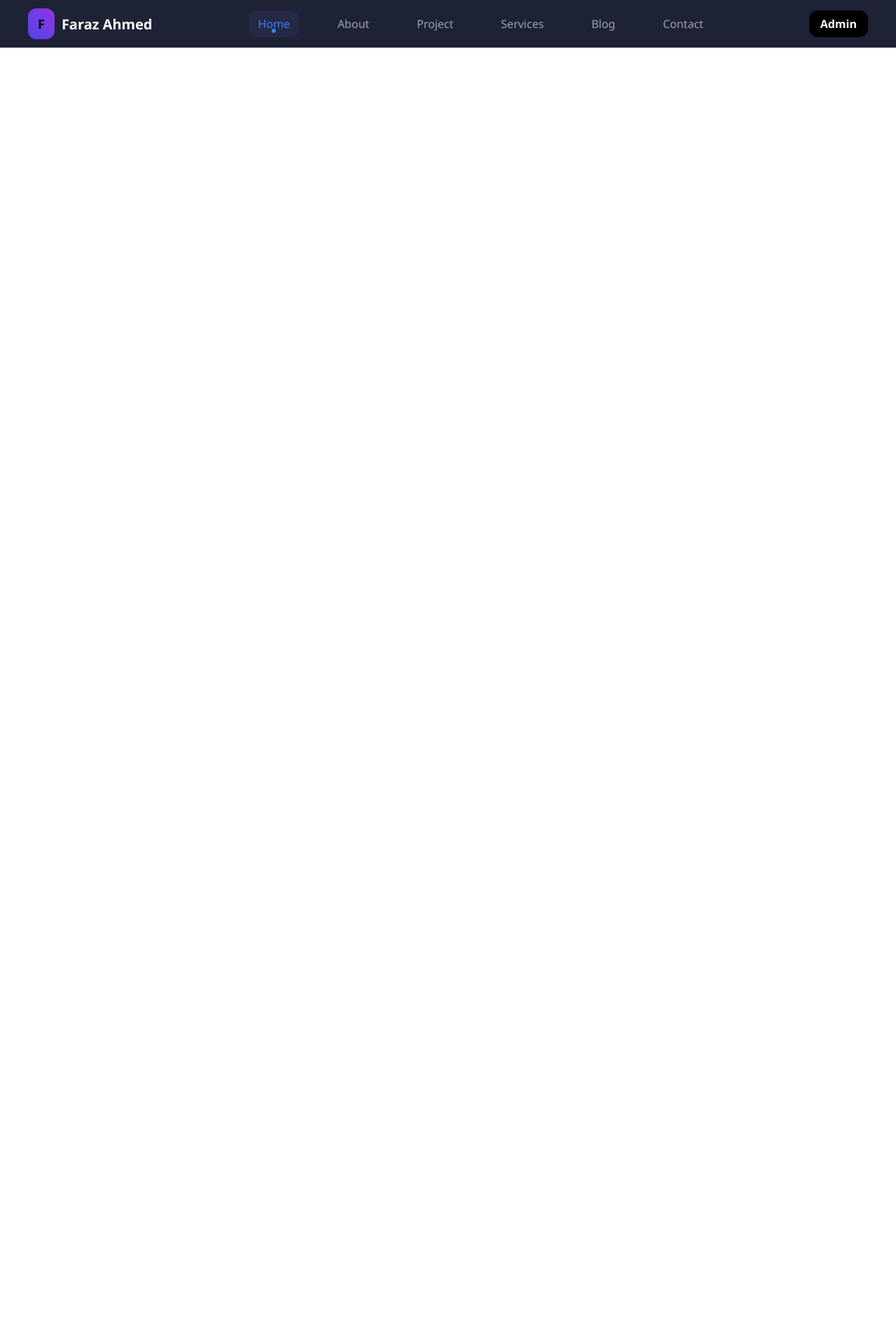
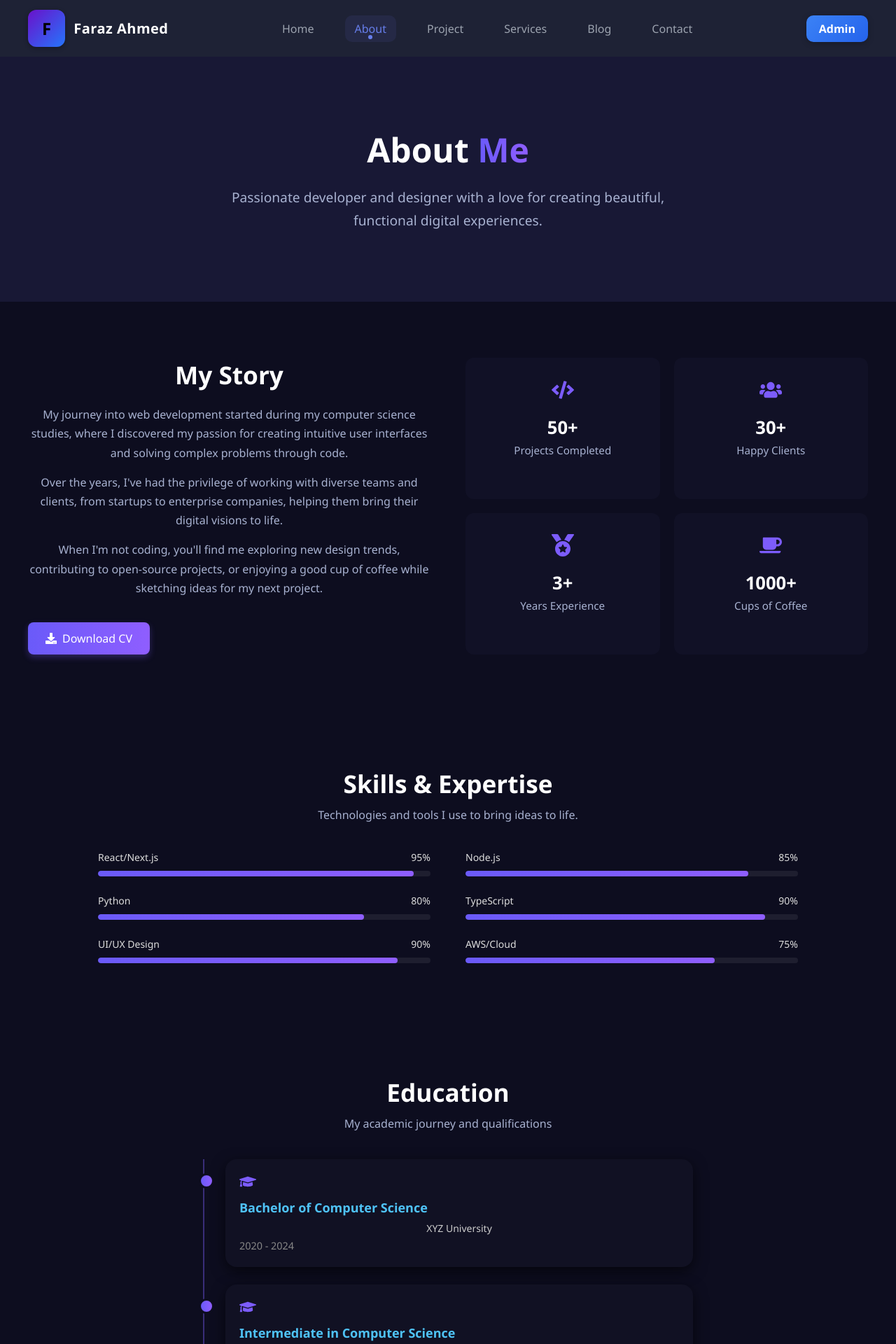
Before and after one commit to FarazAhmed1234/Portfolio, a React (Create React App) app: page /about in a window 1280 px wide. Shown: the top 1920 px of the page at 70% size. Before the commit the page ends 800 px from the top, so only its background shows below. Built offline with nearby package versions, Linux system fonts and the light colour scheme.

Commit message:
portfolio

```diff
--- a/src/Pages/About.css
+++ b/src/Pages/About.css
@@ -1,18 +1,310 @@
+/* ---------------- General Reset ---------------- */
+* {
+  margin: 0;
+  padding: 0;
+  box-sizing: border-box;
+  font-family: "Segoe UI", Tahoma, Geneva, Verdana, sans-serif;
+}
+
+/* ================= About Section ================= */
 .about-section {
-  background: white;
+  background: #181835;
+  text-align: center;
+  padding: 100px 20px;
+  color: white;
+}
+
+.about-title {
+  font-size: 3rem;
+  font-weight: bold;
+  margin-bottom: 20px;
+}
+
+.about-title span {
+  background: linear-gradient(90deg, #6a5af9, #8f5eff);
+  -webkit-background-clip: text;
+  -webkit-text-fill-color: transparent;
+}
+
+.about-text {
+  font-size: 1.2rem;
+  max-width: 700px;
+  margin: 0 auto;
+  line-height: 1.7;
+  color: #a8b2d1;
+}
+
+/* ================= My Story Section ================= */
+.story-section {
+  background: #0d0d1f;
+  color: white;
+  padding: 80px 20px;
+}
+
+.story-container {
+  display: flex;
+  justify-content: space-between;
+  align-items: flex-start;
+  gap: 50px;
+  max-width: 1200px;
+  margin: auto;
+  flex-wrap: wrap;
+}
+
+.story-text {
+  flex: 1;
+  min-width: 300px;
+}
+
+.story-title {
+  font-size: 2.2rem;
+  font-weight: bold;
+  margin-bottom: 20px;
+}
+
+.story-text p {
+  font-size: 1rem;
+  line-height: 1.7;
+  color: #a8b2d1;
+  margin-bottom: 15px;
+}
+
+/* Download CV Button */
+.download-btn {
+  margin-top: 20px;
+  padding: 12px 25px;
+  font-size: 1rem;
+  font-weight: 500;
+  background: linear-gradient(90deg, #6a5af9, #8f5eff);
+  border: none;
+  border-radius: 8px;
+  cursor: pointer;
+  color: white;
+  display: inline-flex;
+  align-items: center;
+  gap: 8px;
+  transition: 0.3s;
+  box-shadow: 0px 4px 10px rgba(122, 92, 252, 0.3);
+}
+
+.download-btn:hover {
+  opacity: 0.9;
+  transform: translateY(-2px);
+  box-shadow: 0px 6px 14px rgba(122, 92, 252, 0.5);
+}
+
+/* Story Stats */
+.story-stats {
+  flex: 1;
+  min-width: 280px;
+  display: grid;
+  grid-template-columns: repeat(2, 1fr);
+  gap: 20px;
+}
+
+.stat-card {
+  background: #111126;
+  padding: 30px 20px;
+  border-radius: 12px;
+  text-align: center;
+  transition: 0.3s;
+}
+
+.stat-card:hover {
+  transform: translateY(-6px);
+  background: #181832;
+}
+
+.stat-icon {
+  font-size: 2rem;
+  color: #7c5cfc;
+  margin-bottom: 15px;
+}
+
+.stat-card h3 {
+  font-size: 1.6rem;
+  font-weight: bold;
+}
+
+.stat-card p {
+  font-size: 0.95rem;
+  color: #a8b2d1;
+  margin-top: 5px;
+}
+
+/* ================= Skills Section ================= */
+.skills-section {
+  background: #0d0d1f;
+  color: white;
+  padding: 80px 20px;
   text-align: center;
 }
 
-.about-section p {
-  max-width: 700px;
-  margin: 10px auto;
-  line-height: 1.6;
+.skills-title {
+  font-size: 2.2rem;
+  font-weight: bold;
+  margin-bottom: 10px;
 }
 
-.about-details {
-  margin-top: 20px;
+.skills-subtitle {
   font-size: 1rem;
+  color: #a8b2d1;
+  margin-bottom: 40px;
 }
-.about-details p {
-  margin: 8px 0;
+
+.skills-container {
+  display: grid;
+  grid-template-columns: repeat(2, 1fr);
+  gap: 25px 50px;
+  max-width: 1000px;
+  margin: 0 auto;
+  text-align: left;
 }
+
+.skill-header {
+  display: flex;
+  justify-content: space-between;
+  margin-bottom: 6px;
+  font-size: 0.95rem;
+  font-weight: 500;
+}
+
+.progress-bar {
+  height: 8px;
+  background: #1e1e2f;
+  border-radius: 6px;
+  overflow: hidden;
+}
+
+.progress-fill {
+  height: 100%;
+  background: linear-gradient(90deg, #6a5af9, #8f5eff);
+  border-radius: 6px;
+  transition: width 1s ease-in-out;
+}
+
+/* ================= Education Section ================= */
+.education-section {
+  background: #0d0d1f;
+  padding: 80px 20px;
+  color: white;
+  text-align: center;
+}
+
+.education-title {
+  font-size: 2.2rem;
+  font-weight: bold;
+  margin-bottom: 10px;
+}
+
+.edu-subtitle {
+  font-size: 1rem;
+  color: #a8b2d1;
+  margin-bottom: 40px;
+}
+
+.education-container {
+  display: flex;
+  flex-direction: column;
+  gap: 25px;
+  max-width: 700px;
+  margin: auto;
+  position: relative;
+  padding-left: 30px;
+  border-left: 2px solid rgba(124, 92, 252, 0.4);
+}
+
+.education-card {
+  position: relative;
+  padding: 20px 25px;
+  background: #111126;
+  border-radius: 12px;
+  text-align: left;
+  transition: 0.3s;
+}
+
+.education-card:hover {
+  transform: translateY(-6px);
+  background: #181832;
+}
+
+.education-card::before {
+  content: "";
+  position: absolute;
+  left: -38px;
+  top: 20px;
+  width: 16px;
+  height: 16px;
+  background: linear-gradient(90deg, #6a5af9, #8f5eff);
+  border-radius: 50%;
+  border: 3px solid #0d0d1f;
+}
+
+.edu-icon {
+  font-size: 1.5rem;
+  color: #7c5cfc;
+  margin-bottom: 8px;
+}
+
+.education-card h3 {
+  font-size: 1.2rem;
+  font-weight: bold;
+  margin-bottom: 5px;
+}
+
+.education-card p {
+  color: #a8b2d1;
+  margin-bottom: 3px;
+}
+
+.education-card span {
+  font-size: 0.9rem;
+  color: #888;
+}
+
+/* ================= Responsive Design ================= */
+@media (max-width: 992px) {
+  .story-container {
+    flex-direction: column;
+    text-align: center;
+    gap: 30px;
+  }
+
+  .story-text {
+    text-align: center;
+  }
+
+  .story-stats {
+    grid-template-columns: 1fr 1fr;
+  }
+
+  .skills-container {
+    grid-template-columns: 1fr;
+  }
+}
+
+@media (max-width: 576px) {
+  .about-title {
+    font-size: 2.2rem;
+  }
+
+  .story-title,
+  .skills-title,
+  .education-title {
+    font-size: 1.8rem;
+  }
+
+  .stat-card {
+    padding: 20px 15px;
+  }
+
+  .education-container {
+    padding-left: 15px;
+  }
+
+  .education-card::before {
+    left: -28px;
+    width: 12px;
+    height: 12px;
+  }
+}
--- a/src/Pages/About.js
+++ b/src/Pages/About.js
@@ -1,27 +1,147 @@
 import React from "react";
+import { FaCode, FaUsers, FaMedal, FaCoffee, FaDownload, FaGraduationCap } from "react-icons/fa";
 import Navbar from "./Navbar";
-
 import "./About.css";
 
 const About = () => {
+  const skills = [
+    { name: "React/Next.js", level: "95%" },
+    { name: "Node.js", level: "85%" },
+    { name: "Python", level: "80%" },
+    { name: "TypeScript", level: "90%" },
+    { name: "UI/UX Design", level: "90%" },
+    { name: "AWS/Cloud", level: "75%" },
+  ];
+
+  const education = [
+    {
+      degree: "Bachelor of Computer Science",
+      institution: "XYZ University",
+      year: "2020 - 2024",
+    },
+    {
+      degree: "Intermediate in Computer Science",
+      institution: "ABC College",
+      year: "2018 - 2020",
+    },
+    {
+      degree: "Matriculation (Science)",
+      institution: "City High School",
+      year: "2016 - 2018",
+    },
+  ];
+
   return (
     <>
-    <Navbar />
-    <section id="about" className="about-section">
-      <h2>About Me</h2>
-      <p>
-        I'm Faraz Ahmed, a dedicated web developer skilled in React, PHP, and MySQL.
-        I enjoy creating clean, modern, and functional web applications.
-        My goal is to keep learning and improve my skills while building
-        projects that make a real impact.
-      </p>
-      <div className="about-details">
-        <p><strong>Skills:</strong> React, JavaScript, PHP, MySQL, HTML, CSS</p>
-        <p><strong>Experience:</strong> Freelance & Academic Projects</p>
-      </div>
-    </section>
+      <Navbar />
 
+      {/* About Section */}
+      <section className="about-section">
+        <h1 className="about-title">
+          About <span>Me</span>
+        </h1>
+        <p className="about-text">
+          Passionate developer and designer with a love for creating beautiful,
+          functional digital experiences.
+        </p>
+      </section>
 
+      {/* My Story Section */}
+      <section className="story-section">
+        <div className="story-container">
+          {/* Left Side - Text */}
+          <div className="story-text">
+            <h2 className="story-title">My Story</h2>
+            <p>
+              My journey into web development started during my computer science
+              studies, where I discovered my passion for creating intuitive user
+              interfaces and solving complex problems through code.
+            </p>
+            <p>
+              Over the years, I've had the privilege of working with diverse teams
+              and clients, from startups to enterprise companies, helping them
+              bring their digital visions to life.
+            </p>
+            <p>
+              When I'm not coding, you'll find me exploring new design trends,
+              contributing to open-source projects, or enjoying a good cup of
+              coffee while sketching ideas for my next project.
+            </p>
+
+            <button className="download-btn">
+              <FaDownload /> Download CV
+            </button>
+          </div>
+
+          {/* Right Side - Stats */}
+          <div className="story-stats">
+            <div className="stat-card">
+              <FaCode className="stat-icon" />
+              <h3>50+</h3>
+              <p>Projects Completed</p>
+            </div>
+            <div className="stat-card">
+              <FaUsers className="stat-icon" />
+              <h3>30+</h3>
+              <p>Happy Clients</p>
+            </div>
+            <div className="stat-card">
+              <FaMedal className="stat-icon" />
+              <h3>3+</h3>
+              <p>Years Experience</p>
+            </div>
+            <div className="stat-card">
+              <FaCoffee className="stat-icon" />
+              <h3>1000+</h3>
+              <p>Cups of Coffee</p>
+            </div>
+          </div>
+        </div>
+      </section>
+
+      {/* Skills Section */}
+      <section className="skills-section">
+        <h2 className="skills-title">Skills & Expertise</h2>
+        <p className="skills-subtitle">
+          Technologies and tools I use to bring ideas to life.
+        </p>
+
+        <div className="skills-container">
+          {skills.map((skill, index) => (
+            <div key={index} className="skill">
+              <div className="skill-header">
+                <span>{skill.name}</span>
+                <span>{skill.level}</span>
+              </div>
+              <div className="progress-bar">
+                <div
+                  className="progress-fill"
+                  style={{ width: skill.level }}
+                ></div>
+              </div>
+            </div>
+          ))}
+        </div>
+      </section>
+
+      {/* Education Section */}
+      <section className="education-section">
+        <h2 className="education-title">Education</h2>
+              <p className="edu-subtitle">My academic journey and qualifications</p>
+
+        <div className="education-container">
+          {education.map((edu, index) => (
+            <div key={index} className="education-card">
+              <FaGraduationCap className="edu-icon" />
+              <div>
+                <h3>{edu.degree}</h3>
+                <p>{edu.institution}</p>
+                <span>{edu.year}</span>
+              </div>
+            </div>
+          ))}
+        </div>
+      </section>
     </>
   );
 };
--- a/src/Pages/Navbar.css
+++ b/src/Pages/Navbar.css
@@ -1,72 +1,114 @@
-/* Navbar Container */
+/* ---------------- Navbar Container ---------------- */
 .navbar {
   display: flex;
   justify-content: space-between;
   align-items: center;
-  padding: 12px 40px;
+  padding: 14px 40px;
   background: #1e2235;
+  position: sticky; /* stays at top */
+  top: 0;
+  z-index: 1000;
 }
 
-/* Logo */
+/* ---------------- Logo ---------------- */
 .logo {
   display: flex;
   align-items: center;
-  gap: 10px;
+  gap: 12px;
 }
 .logo-box {
-  background: linear-gradient(45deg, #4f46e5, #9333ea);
-  padding: 10px 14px;
+  background: linear-gradient(135deg, #6a11cb, #2575fc);
+  padding: 10px 20px;
   border-radius: 12px;
+  font-weight: bold;
+  font-size: 24px;
   color: black;
-  font-weight: bold;
-  font-size: 18px;
+  box-shadow: 0px 2px 6px rgba(0,0,0,0.3);
 }
 .logo span {
   color: white;
   font-size: 20px;
-  font-weight: bold;
+  font-weight: 600;
+  letter-spacing: 0.5px;
 }
 
-/* Nav Links */
+/* ---------------- Nav Links ---------------- */
 .nav-links {
   display: flex;
-  gap: 40px;
+  gap: 30px;
   list-style: none;
 }
+
 .nav-links a {
   text-decoration: none;
   color: #9ca3af;
   font-size: 16px;
-  transition: 0.3s;
+  transition: all 0.3s ease;
   padding: 8px 14px;
-  border-radius: 12px;
+  border-radius: 10px;
+  position: relative;
 }
+
 .nav-links a:hover {
-  color: white;
+  color: #fff;
+  background: rgba(59, 130, 246, 0.1);
 }
+
 .nav-links a.active {
   background: #252946;
-  color: #3b82f6;
-  position: relative;
+  color: #667eea;
 }
+
 .nav-links a.active::after {
   content: "";
   position: absolute;
-  bottom: 6px;
+  bottom: 4px;
   left: 50%;
   transform: translateX(-50%);
   width: 6px;
   height: 6px;
-  background: #3b82f6;
+  background: #667eea;
   border-radius: 50%;
 }
 
-/* Admin Button */
+.nav-links a.active {
+  background: #252946;
+  color: #667eea;
+  position: relative;
+}
+
+/* ---------------- Admin Button ---------------- */
 .admin-btn {
-  background: black;
+  background: linear-gradient(135deg, #3b82f6, #2563eb);
   color: white;
-  font-weight: bold;
+  font-weight: 600;
   text-decoration: none;
-  padding: 8px 16px;
-  border-radius: 12px;
+  padding: 8px 18px;
+  border-radius: 10px;
+  transition: 0.3s ease;
+  box-shadow: 0px 2px 8px rgba(0,0,0,0.25);
 }
+
+.admin-btn:hover {
+  background: linear-gradient(135deg, #2563eb, #1d4ed8);
+  transform: scale(1.05);
+}
+
+/* ---------------- Responsive ---------------- */
+@media (max-width: 768px) {
+  .navbar {
+    flex-wrap: wrap;
+    padding: 12px 20px;
+  }
+  .nav-links {
+    flex-direction: column;
+    width: 100%;
+    margin-top: 12px;
+    gap: 12px;
+  }
+  .admin-btn {
+    margin-top: 10px;
+    width: 100%;
+    text-align: center;
+  }
+}
--- a/src/Pages/Navbar.js
+++ b/src/Pages/Navbar.js
@@ -1,5 +1,5 @@
 import React from "react";
-import { Link } from "react-router-dom";
+import { NavLink } from "react-router-dom";
 import "./Navbar.css";
 
 const Navbar = () => {
@@ -14,28 +14,32 @@ const Navbar = () => {
       {/* Links */}
       <ul className="nav-links">
         <li>
-          <Link to="/" className="active">Home</Link>
+          <NavLink to="/" end>
+            Home
+          </NavLink>
         </li>
         <li>
-          <Link to="/about">About</Link>
+          <NavLink to="/about">About</NavLink>
         </li>
         <li>
-          <Link to="/project">Project</Link>
+          <NavLink to="/project">Project</NavLink>
         </li>
         <li>
-          <Link to="/services">Services</Link>
+          <NavLink to="/services">Services</NavLink>
         </li>
         <li>
-          <Link to="/blog">Blog</Link>
+          <NavLink to="/blog">Blog</NavLink>
         </li>
         <li>
-          <Link to="/contact">Contact</Link>
+          <NavLink to="/contact">Contact</NavLink>
         </li>
       </ul>
 
       {/* Admin Button */}
       <div>
-        <Link to="/admin" className="admin-btn">Admin</Link>
+        <NavLink to="/admin" className="admin-btn">
+          Admin
+        </NavLink>
       </div>
     </nav>
   );
```
